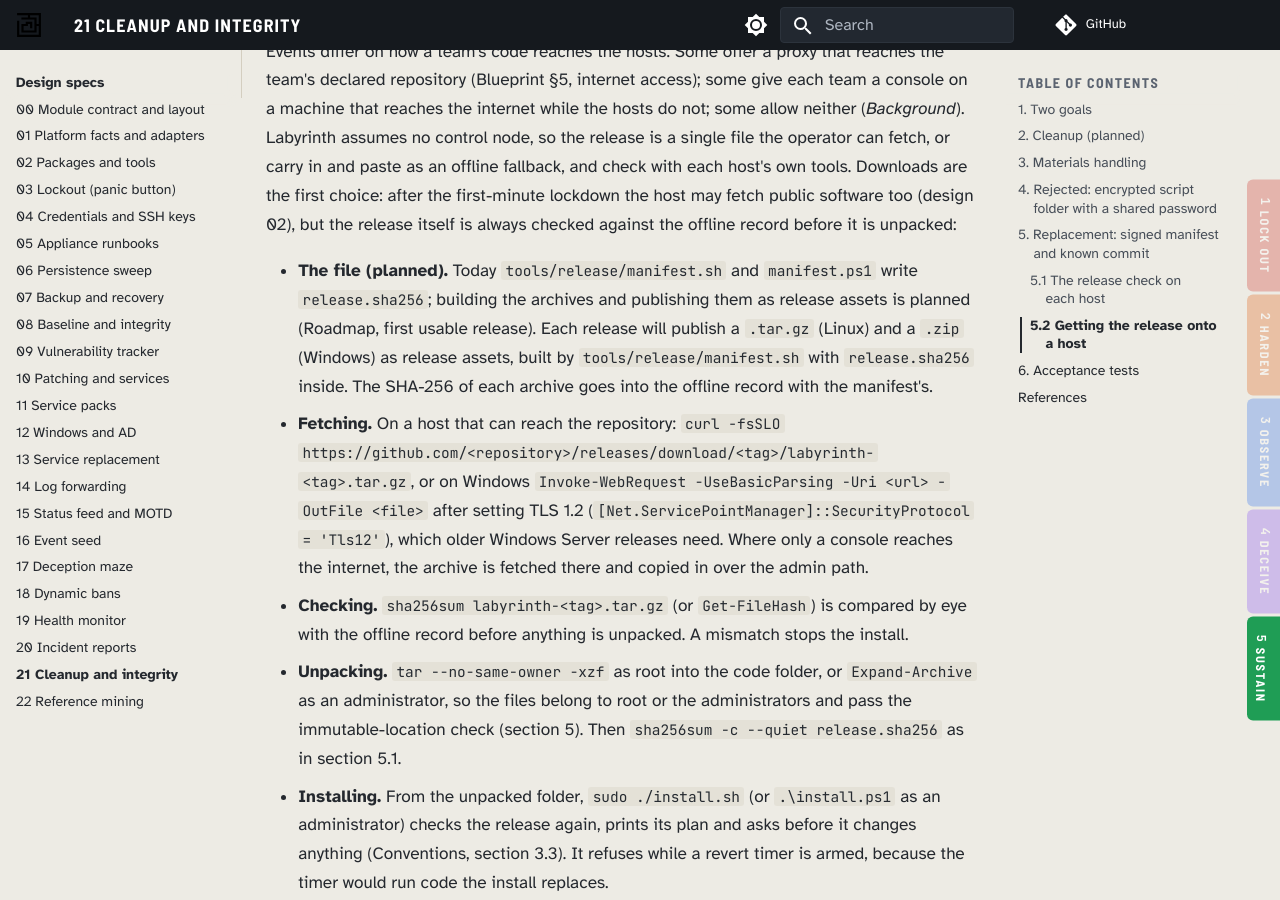
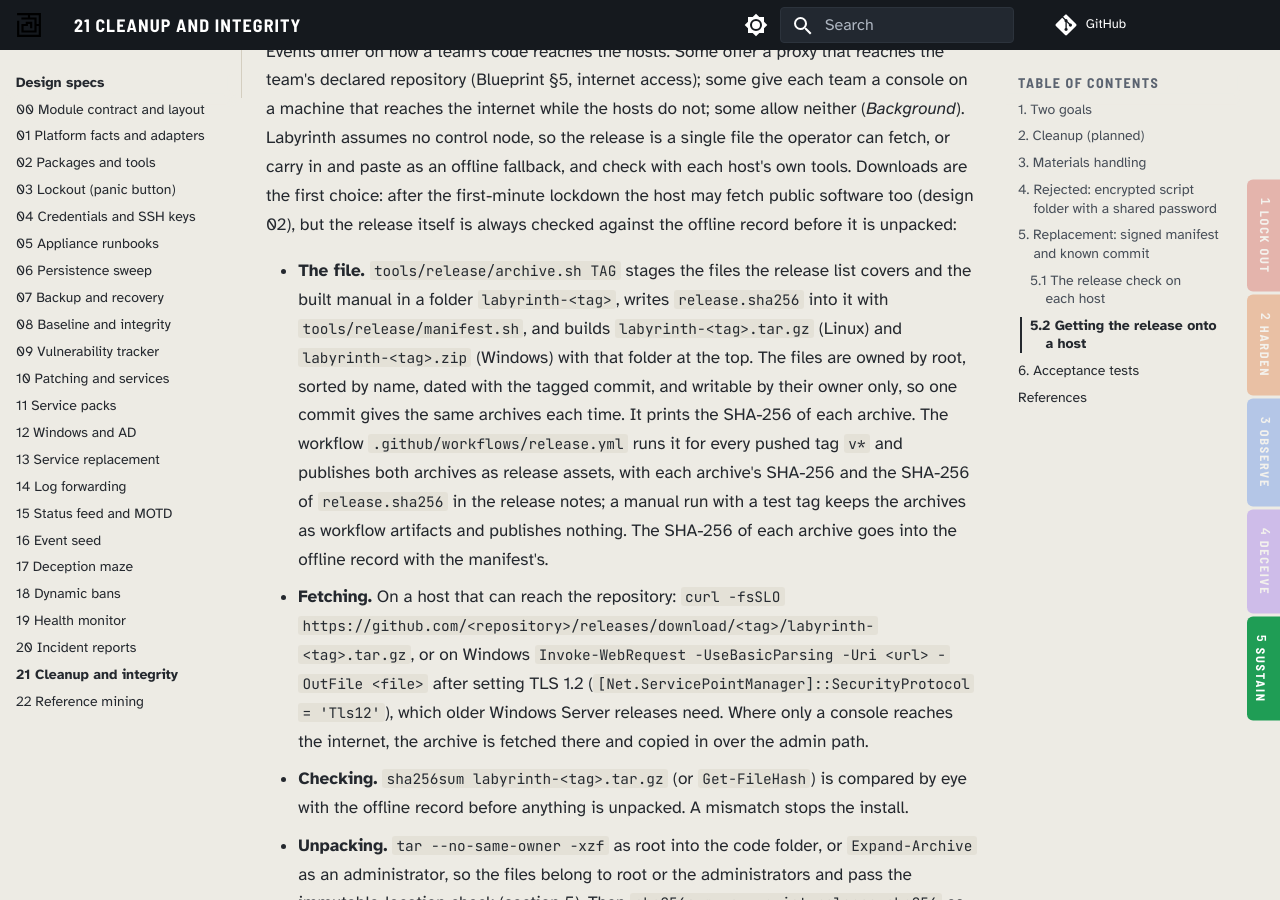
Before and after one commit to dotnetdork/Labyrinth, an MkDocs documentation site: the page built from docs/design/21-Cleanup-and-Tool-Integrity.md, in a window 1280 px wide and 900 px high, scrolled down 4698 px. Built offline with MkDocs 1.6.1 and Material for MkDocs 9.7.7, drawn with Linux system fonts in a browser that asks for light colours; comment, search, counter and statistics services are not loaded.

Commit message:
Build release archives and publish them from a tag

```diff
--- a/docs/design/21-Cleanup-and-Tool-Integrity.md
+++ b/docs/design/21-Cleanup-and-Tool-Integrity.md
@@ -62,7 +62,7 @@ Resident components (timers, watchers) are hashed by the integrity check (design
 
 Events differ on how a team's code reaches the hosts. Some offer a proxy that reaches the team's declared repository (Blueprint §5, internet access); some give each team a console on a machine that reaches the internet while the hosts do not; some allow neither (*Background*). Labyrinth assumes no control node, so the release is a single file the operator can fetch, or carry in and paste as an offline fallback, and check with each host's own tools. Downloads are the first choice: after the first-minute lockdown the host may fetch public software too (design 02), but the release itself is always checked against the offline record before it is unpacked:
 
-- **The file (planned).** Today `tools/release/manifest.sh` and `manifest.ps1` write `release.sha256`; building the archives and publishing them as release assets is planned (Roadmap, first usable release). Each release will publish a `.tar.gz` (Linux) and a `.zip` (Windows) as release assets, built by `tools/release/manifest.sh` with `release.sha256` inside. The SHA-256 of each archive goes into the offline record with the manifest's.
+- **The file.** `tools/release/archive.sh TAG` stages the files the release list covers and the built manual in a folder `labyrinth-<tag>`, writes `release.sha256` into it with `tools/release/manifest.sh`, and builds `labyrinth-<tag>.tar.gz` (Linux) and `labyrinth-<tag>.zip` (Windows) with that folder at the top. The files are owned by root, sorted by name, dated with the tagged commit, and writable by their owner only, so one commit gives the same archives each time. It prints the SHA-256 of each archive. The workflow `.github/workflows/release.yml` runs it for every pushed tag `v*` and publishes both archives as release assets, with each archive's SHA-256 and the SHA-256 of `release.sha256` in the release notes; a manual run with a test tag keeps the archives as workflow artifacts and publishes nothing. The SHA-256 of each archive goes into the offline record with the manifest's.
 - **Fetching.** On a host that can reach the repository: `curl -fsSLO https://github.com/<repository>/releases/download/<tag>/labyrinth-<tag>.tar.gz`, or on Windows `Invoke-WebRequest -UseBasicParsing -Uri <url> -OutFile <file>` after setting TLS 1.2 (`[Net.ServicePointManager]::SecurityProtocol = 'Tls12'`), which older Windows Server releases need. Where only a console reaches the internet, the archive is fetched there and copied in over the admin path.
 - **Checking.** `sha256sum labyrinth-<tag>.tar.gz` (or `Get-FileHash`) is compared by eye with the offline record before anything is unpacked. A mismatch stops the install.
 - **Unpacking.** `tar --no-same-owner -xzf` as root into the code folder, or `Expand-Archive` as an administrator, so the files belong to root or the administrators and pass the immutable-location check (section 5). Then `sha256sum -c --quiet release.sha256` as in section 5.1.
```
Also changed, not shown: 2 other files.
